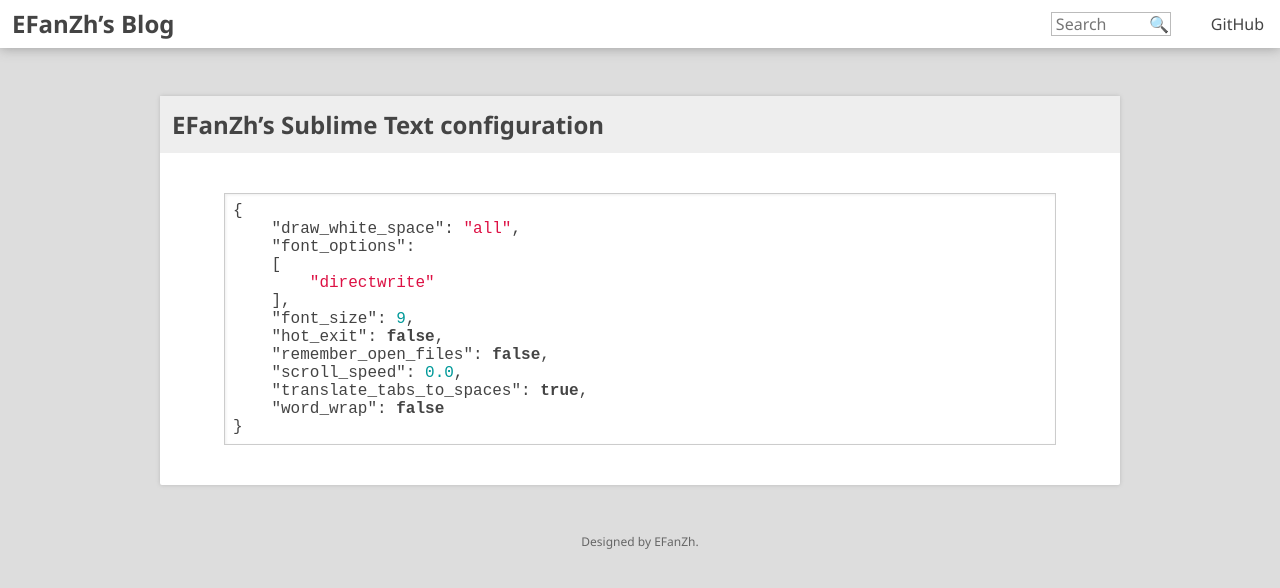
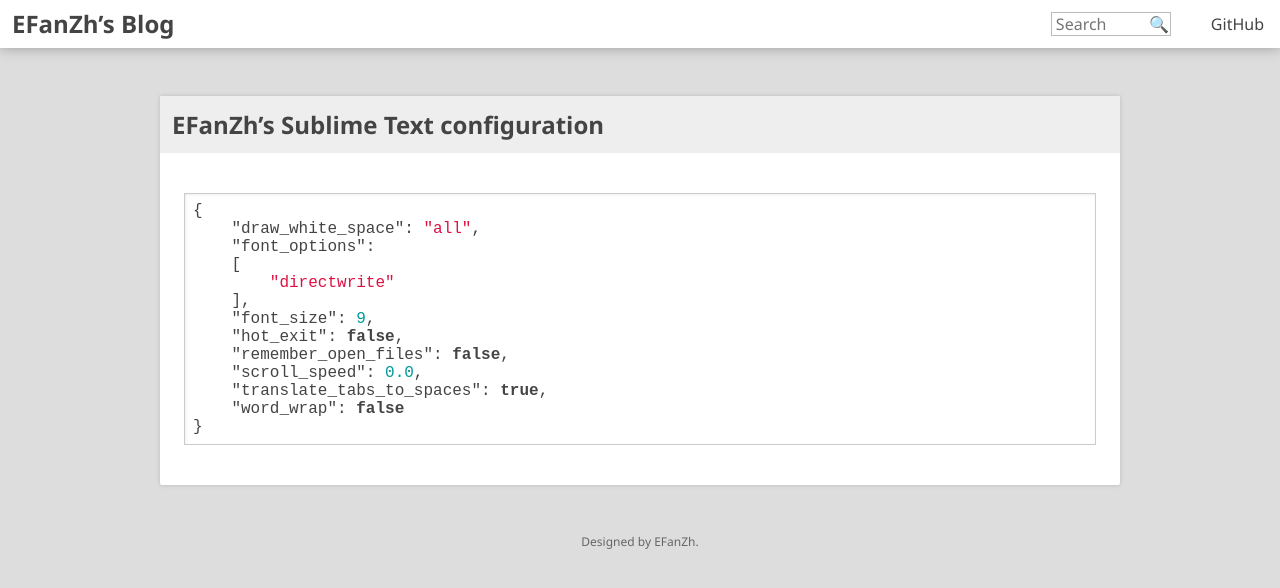
Before and after one commit to fuzeyi/efanzh.github.io, a Jekyll site: the page built from _posts/2014-05-12-sublime-text-configuration.md, in a window 1280 px wide. Shown: the top 588 px of the page. Built offline with Jekyll 4.4.1, drawn with Linux system fonts in a browser that asks for light colours.

Commit message:
Modify syntax highlighting CSS

```diff
--- a/stylesheets/common.css
+++ b/stylesheets/common.css
@@ -116,42 +116,34 @@
     padding: 24px;
 }
 
-.post h1
+.post > h1
 {
     font-size: 1.5em;
 }
 
-.post h2
+.post > h2
 {
     font-size: 1.4em;
 }
 
-.post h3
+.post > h3
 {
     font-size: 1.3em;
 }
 
-.post h4
+.post > h4
 {
     font-size: 1.2em;
 }
 
-.post h5
+.post > h5
 {
     font-size: 1.1em;
 }
 
-.post h6
+.post > h6
 {
     font-size: 1em;
-}
-
-.post pre
-{
-    border: 1px solid #ccc;
-    box-shadow: inset 1px 1px 3px #eee;
-    overflow: auto;
-    padding: 0.5em;
 }
 
 .post > table
--- a/stylesheets/syntax-highlighting.css
+++ b/stylesheets/syntax-highlighting.css
@@ -1,6 +1,15 @@
 .highlight
 {
-    background: #ffffff;
+    border: 1px solid #ccc;
+    box-shadow: inset 1px 1px 3px #eee;
+    margin: 1em 0;
+    overflow: auto;
+    padding: 0.5em;
+}
+
+.highlight > pre
+{
+    margin: 0;
 }
 
 .highlight .bp /* Name.Builtin.Pseudo */
```
